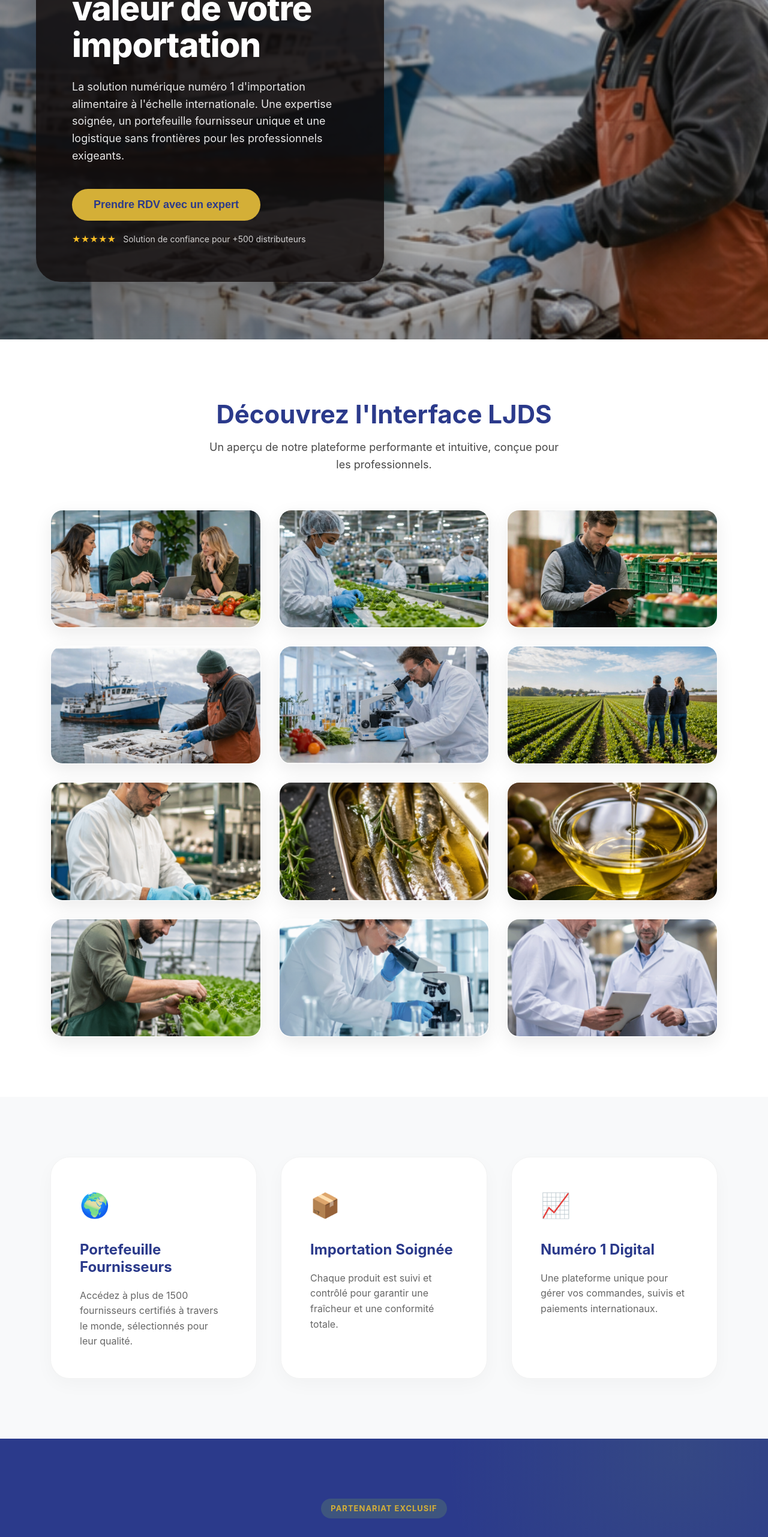
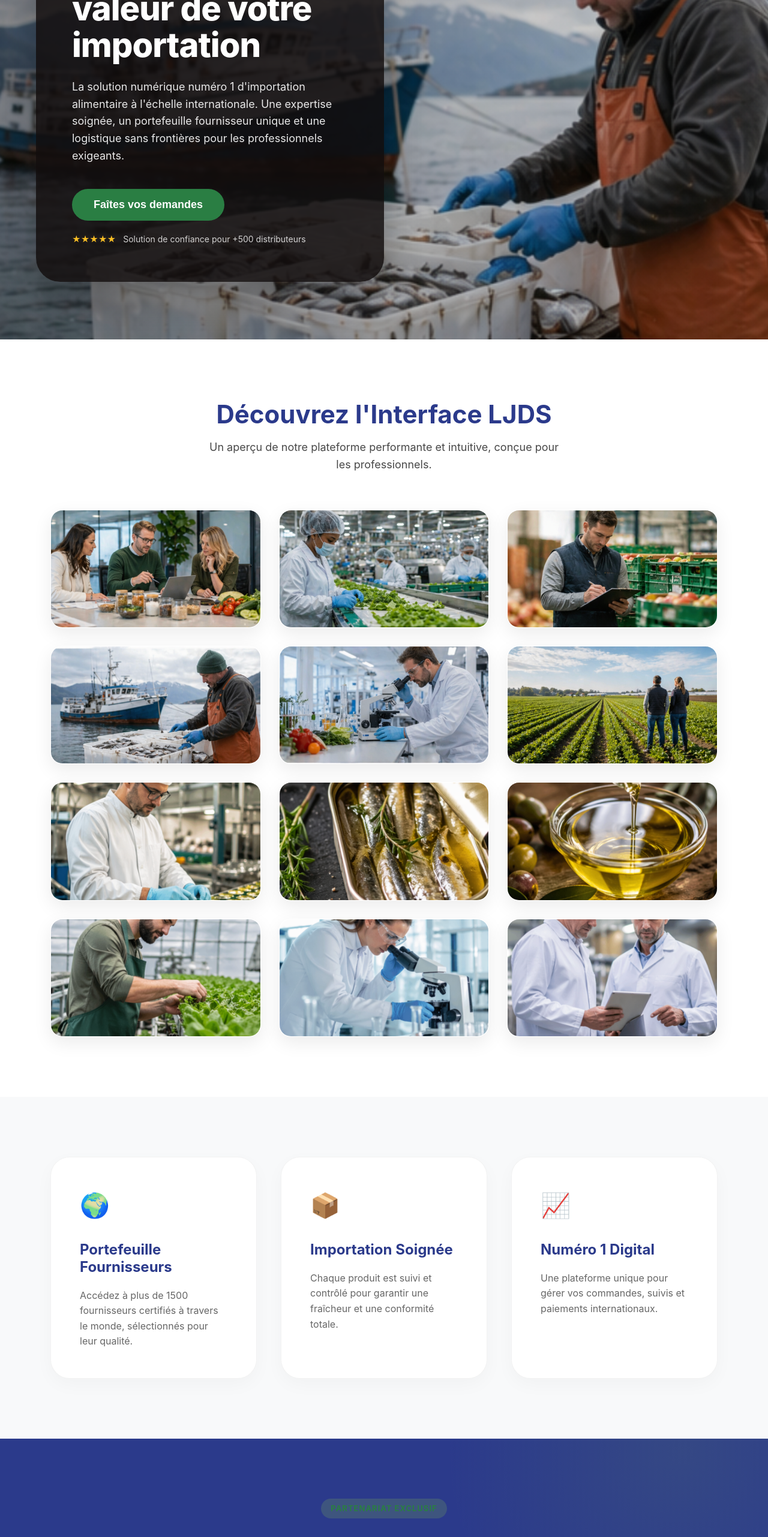
Before and after one commit to robinmasini/LJDS, a React (Vite) app: page / in a window 1280 px wide. Shown: the part 234-2797 px from the top of the page at 60% size. Built offline with nearby package versions, Linux system fonts and the light colour scheme.

Commit message:
Update: Change brand colors to green, update Hero CTA text, and improve button contrast

```diff
--- a/src/components/Hero.css
+++ b/src/components/Hero.css
@@ -108,12 +108,12 @@
     font-size: 18px;
     padding: 16px 36px;
     background: var(--color-secondary);
-    color: var(--color-primary);
+    color: white;
 }
 
 .hero-ctas .btn-primary:hover {
     background: var(--color-accent);
-    box-shadow: 0 10px 20px rgba(139, 195, 74, 0.3);
+    box-shadow: 0 10px 20px rgba(42, 126, 67, 0.3);
 }
 
 .hero-rating {
--- a/src/components/Hero.jsx
+++ b/src/components/Hero.jsx
@@ -19,7 +19,7 @@ const Hero = () => {
                         pour les professionnels exigeants.
                     </p>
                     <div className="hero-ctas">
-                        <button className="btn-primary">Prendre RDV avec un expert</button>
+                        <button className="btn-primary">Faîtes vos demandes</button>
                         <div className="hero-rating">
                             <span className="stars">★★★★★</span>
                             <span className="rating-text">Solution de confiance pour +500 distributeurs</span>
--- a/src/index.css
+++ b/src/index.css
@@ -1,8 +1,8 @@
 :root {
   /* Brand Colors */
   --color-primary: #2B3A8B; /* Dark Blue from LJ */
-  --color-secondary: #D4AF37; /* Premium Gold */
-  --color-accent: #F1C40F; /* Lighter Gold */
+  --color-secondary: #2A7E43; /* Brand Green from new logo */
+  --color-accent: #348E4F; /* Lighter Green */
   --color-bg: #ffffff;
   --color-text: #1a1a1a;
   --color-text-light: #ffffff;
```
Also changed, not shown: src/assets/LJDS.png.
